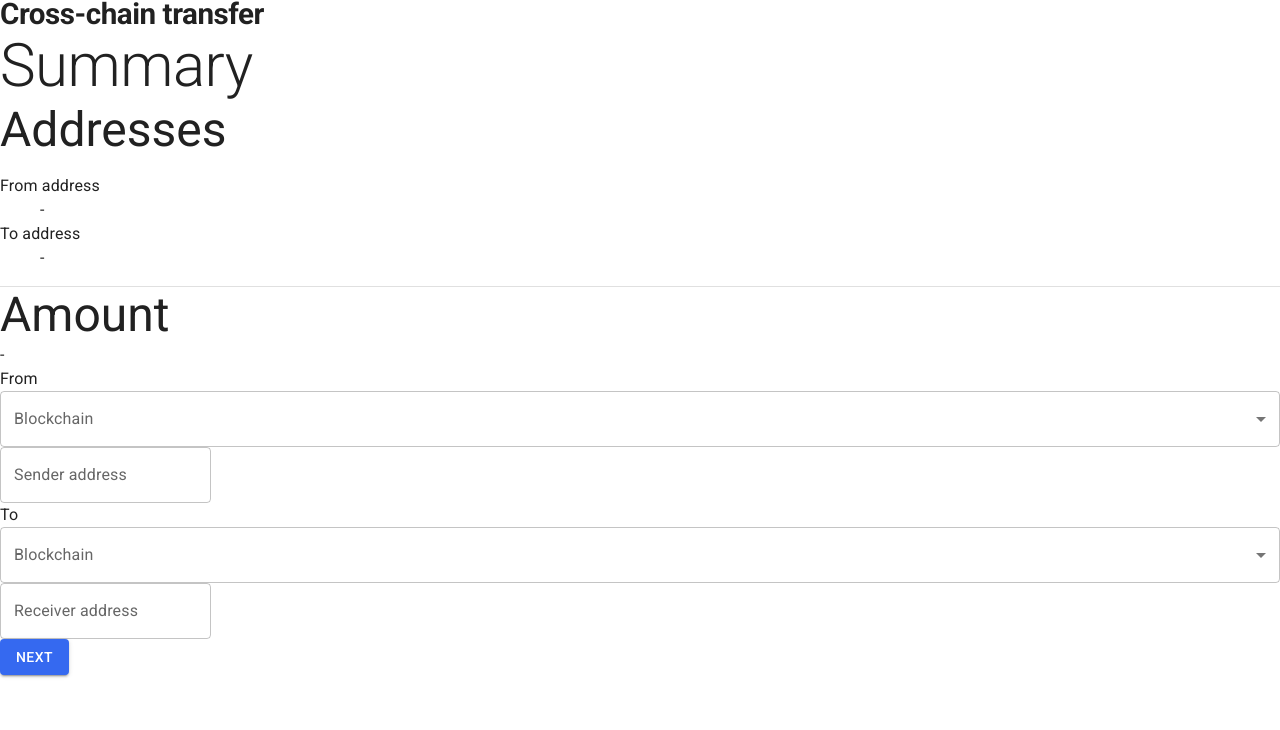
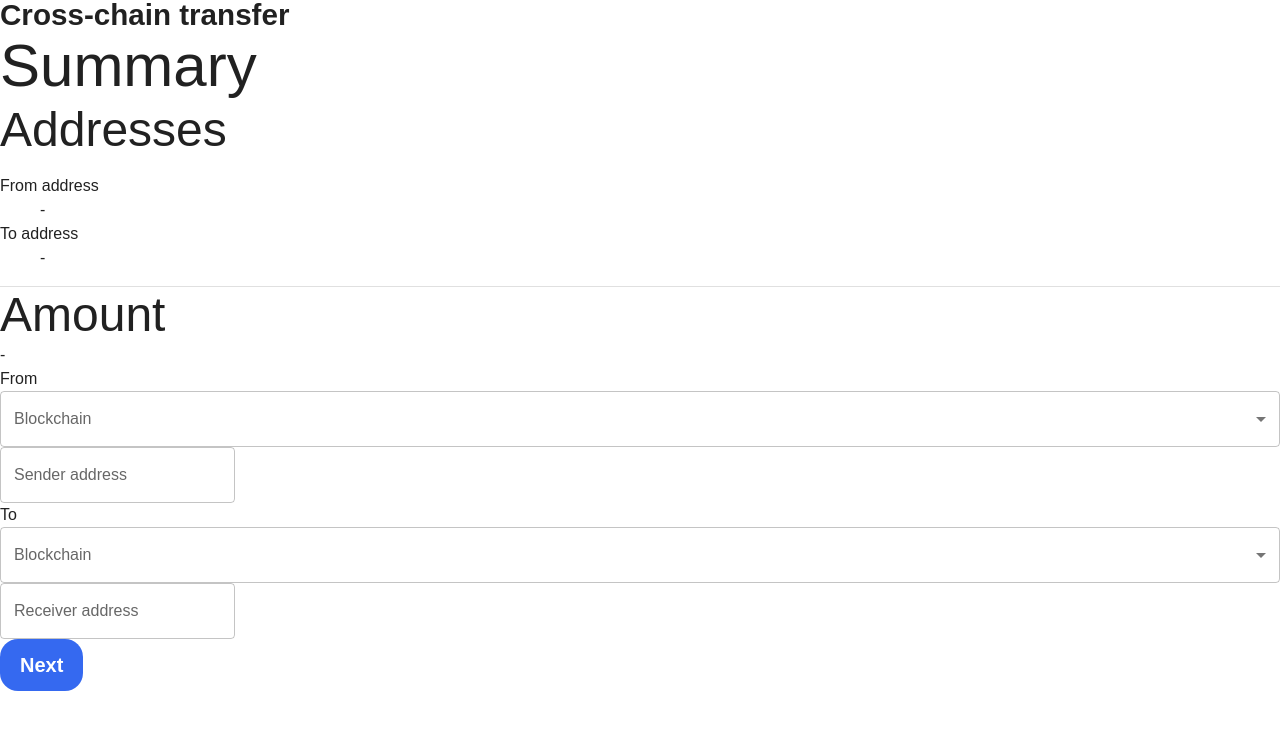
Before and after one commit to tvm-contest/hackathon2022-tezos-Radiance-Team-ever-tezos-bridge-front, a React (Create React App) app: page / in a window 1280 px wide. Shown: the top 730 px of the page. Built offline with nearby package versions, Linux system fonts and the light colour scheme.

Commit message:
feat: add new font

```diff
--- a/package.json
+++ b/package.json
@@ -49,7 +49,8 @@
     ],
     "rules": {
       "simple-import-sort/imports": "error",
-      "simple-import-sort/exports": "error"
+      "simple-import-sort/exports": "error",
+      "sort-keys": ["error", "asc", {"caseSensitive": true, "natural": false, "minKeys": 2}]
     }
   },
   "browserslist": {
--- a/public/index.html
+++ b/public/index.html
@@ -24,10 +24,6 @@
       work correctly both with client-side routing and a non-root public URL.
       Learn how to configure a non-root public URL by running `npm run build`.
     -->
-    <link
-      rel="stylesheet"
-      href="https://fonts.googleapis.com/css?family=Roboto:300,400,500,700&display=swap"
-    />
     <title>React App</title>
   </head>
   <body>
--- a/src/App.css
+++ b/src/App.css
@@ -1,38 +1,13 @@
-.App {
-  text-align: center;
+@font-face {
+  font-family: "Gilroy";
+  src: url("./fonts/Gilroy-Regular.woff") format("woff");
+  font-weight: 400;
+  font-style: normal;
 }
 
-.App-logo {
-  height: 40vmin;
-  pointer-events: none;
+@font-face {
+  font-family: "Gilroy";
+  src: url("./fonts/Gilroy-Bold.woff") format("woff");
+  font-weight: 700;
+  font-style: normal;
 }
-
-@media (prefers-reduced-motion: no-preference) {
-  .App-logo {
-    animation: App-logo-spin infinite 20s linear;
-  }
-}
-
-.App-header {
-  background-color: #282c34;
-  min-height: 100vh;
-  display: flex;
-  flex-direction: column;
-  align-items: center;
-  justify-content: center;
-  font-size: calc(10px + 2vmin);
-  color: white;
-}
-
-.App-link {
-  color: #61dafb;
-}
-
-@keyframes App-logo-spin {
-  from {
-    transform: rotate(0deg);
-  }
-  to {
-    transform: rotate(360deg);
-  }
-}
--- a/src/store/index.ts
+++ b/src/store/index.ts
@@ -1,12 +1,12 @@
-import { configureStore } from "@reduxjs/toolkit";
+import {configureStore} from "@reduxjs/toolkit";
 
 import currentStep from "./reducers/currentStep";
 
 const store = configureStore({
+  devTools: process.env.NODE_ENV === "development",
   reducer: {
     currentStep,
   },
-  devTools: process.env.NODE_ENV === "development",
 });
 
 export default store;
--- a/src/theme.ts
+++ b/src/theme.ts
@@ -2,15 +2,23 @@ import {createTheme} from "@mui/material";
 import {orange} from "@mui/material/colors";
 
 const theme = createTheme({
-  status: {
-    danger: orange[500],
-  },
-  palette: {
-    primary: {
-      main: "#3569f0",
+  components: {
+    MuiButton: {
+      styleOverrides: {
+        root: {
+          "&:hover": {
+            boxShadow: "none",
+          },
+          borderRadius: 18,
+          boxShadow: "none",
+          fontSize: "1.25rem",
+          fontWeight: 700,
+          lineHeight: 1,
+          padding: "16px 20px",
+          textTransform: "none",
+        },
+      },
     },
-  },
-  components: {
     MuiButtonBase: {
       defaultProps: {
         disableRipple: true,
@@ -26,6 +34,17 @@ const theme = createTheme({
       },
     },
   },
+  palette: {
+    primary: {
+      main: "#3569f0",
+    },
+  },
+  status: {
+    danger: orange[500],
+  },
+  typography: {
+    fontFamily: ["Gilroy", "sans-serif"].join(","),
+  },
 });
 
 export default theme;
```
Also changed, not shown: src/store/reducers/currentStep.ts (+4 -4 lines), src/fonts/Gilroy-Bold.woff (added), src/fonts/Gilroy-Regular.woff (added).
